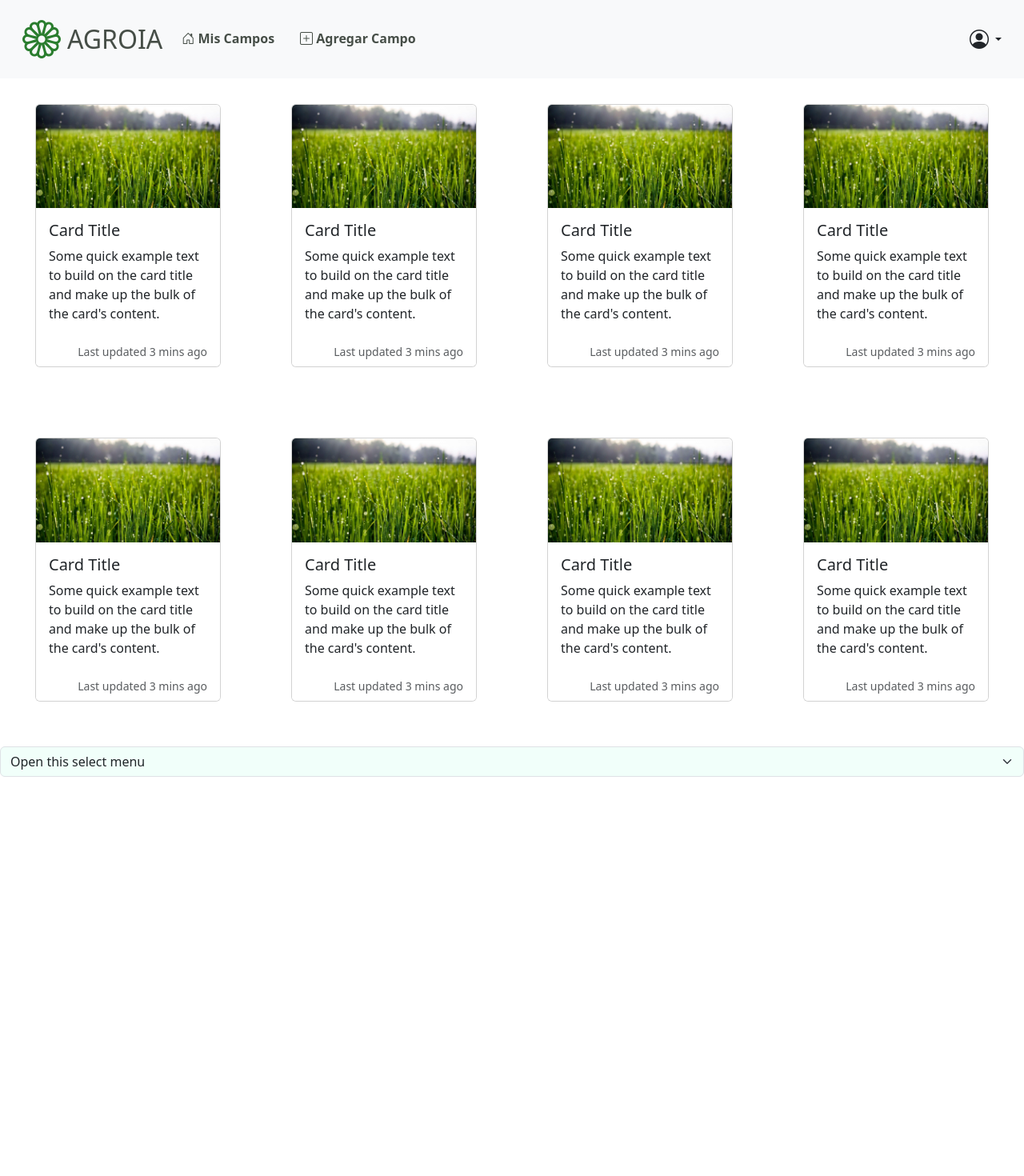
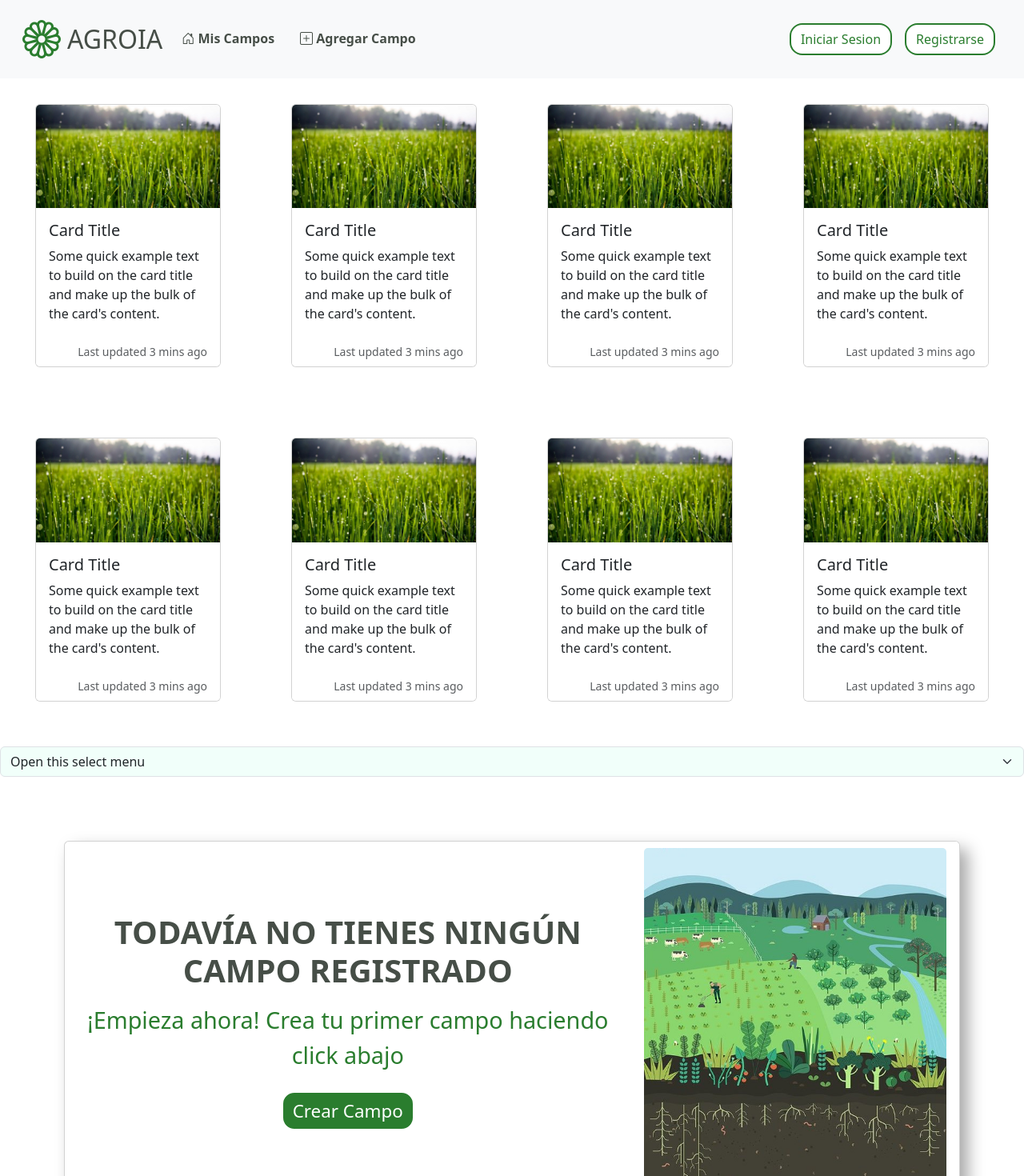
Before and after one commit to camiguillan/borrador, a React (Create React App) app: page / in a window 1280 px wide. Shown: the top 1470 px of the page at 80% size. Before the commit the page ends 971 px from the top, so only its background shows below. Built offline with nearby package versions, Linux system fonts and the light colour scheme.

Commit message:
card no campos + arreglos

```diff
--- a/src/App.js
+++ b/src/App.js
@@ -3,14 +3,16 @@ import Header from './components/reusable/header/header';
 import 'bootstrap/dist/css/bootstrap.min.css';
 import Select from './components/reusable/select/select';
 import Home from './components/home/home';
+import NoCampo from './components/NoCampo/noCampo';
 
 function App() {
   return (
     <div>
 
-  <Header inicioSesion={true}></Header>
+  <Header inicioSesion={false}></Header>
   <Home></Home>
   <Select></Select>
+  <NoCampo></NoCampo>
     </div>
   );
 }
--- /dev/null
+++ b/src/components/NoCampo/noCampo.css
@@ -0,0 +1,39 @@
+.card-no-campo{
+    flex-direction: row-reverse ;
+    align-items: center;
+    /* width: 80%; */
+    margin: 5rem;
+    filter: drop-shadow(10px 10px 10px rgb(168, 168, 168));
+}
+
+.card-header-no-campo{
+    background-color: white;
+}
+
+.card-title-no-campo{
+    color: #464E47;
+    font-weight: bold;
+    font-size: 2.5rem;
+    margin-bottom: 1rem;
+}
+
+.card-text-no-campo{
+    color: #2A7D2E;
+    font-size: 1.8rem;
+}
+
+.btn-primary{
+    color: white !important;
+    background-color: #2A7D2E !important;
+    border-color: #2A7D2E !important;
+    border-radius: 16px !important;
+    border: solid 2px !important;
+    font-size: 1.4rem;
+    margin: 0.5rem;
+}
+
+.btn-primary:hover{
+    background-color:  white !important;
+    border-color: #2A7D2E !important;
+    color: #2A7D2E  !important;
+}
--- /dev/null
+++ b/src/components/NoCampo/noCampo.js
@@ -0,0 +1,22 @@
+import React from 'react';
+import "./noCampo.css"
+import Button from 'react-bootstrap/Button';
+import Card from 'react-bootstrap/Card';
+import campito from "../../images/campito.jpg"
+
+export default function NoCampo() {
+ return (
+    <Card className="text-center card-no-campo">
+      <Card.Header className='card-header-no-campo'>
+        <Card.Img variant="top" src={campito} />
+      </Card.Header>
+      <Card.Body>
+        <Card.Title className='card-title-no-campo'>TODAVÍA NO TIENES NINGÚN CAMPO REGISTRADO</Card.Title>
+        <Card.Text className='card-text-no-campo'>
+          ¡Empieza ahora! Crea tu primer campo haciendo click abajo
+        </Card.Text>
+        <Button variant="primary">Crear Campo</Button>
+      </Card.Body>
+    </Card>
+  );
+}
--- a/src/components/reusable/card/card.css
+++ b/src/components/reusable/card/card.css
@@ -4,7 +4,7 @@
 }
 
 
-.card:hover{
+.card-home:hover{
     background-color: #c2c0c0;
     cursor: pointer;
 }
--- a/src/components/reusable/card/card.js
+++ b/src/components/reusable/card/card.js
@@ -6,7 +6,7 @@ import "./card.css"
 function CardEx() {
   return (
     <div className='card-container' onClick={() => console.log("hola")}>
-    <Card style={{width: ""}} >
+    <Card style={{width: ""}} className='card-home'>
       <Card.Img variant="top" src={grass} />
       <Card.Body  >
         <Card.Title>Card Title</Card.Title>
@@ -16,7 +16,7 @@ function CardEx() {
         </Card.Text>
         {/* <Button variant="primary">Go somewhere</Button> */}
       </Card.Body>
-         <Card.Footer>
+        <Card.Footer>
           <small className="text-muted">Last updated 3 mins ago</small>
         </Card.Footer>
     </Card>
--- a/src/components/reusable/header/header.css
+++ b/src/components/reusable/header/header.css
@@ -90,7 +90,7 @@ h1{
     display: flex;
 }
 
-.btn{
+.btn-outline-primary{
     color: #2A7D2E !important;
     background-color: white !important;
     border-color: #2A7D2E !important;
@@ -100,7 +100,7 @@ h1{
     margin: 0.5rem;
 }
 
-.btn:hover{
+.btn-outline-primary:hover{
     background-color: #2A7D2E !important;
     border-color: #2A7D2E !important;
     color: white  !important;
--- a/src/components/reusable/header/header.js
+++ b/src/components/reusable/header/header.js
@@ -46,8 +46,8 @@ export default function Header({inicioSesion}) {
         </div>
             ) : (
               <div className='btn-container'>
-              <Button>Iniciar Sesion</Button>
-              <Button>Registrarse</Button>
+              <Button variant="outline-primary">Iniciar Sesion</Button>
+              <Button variant="outline-primary">Registrarse</Button>
               </div>
 
 )}
```
Also changed, not shown: src/images/campito.jpg (added).
